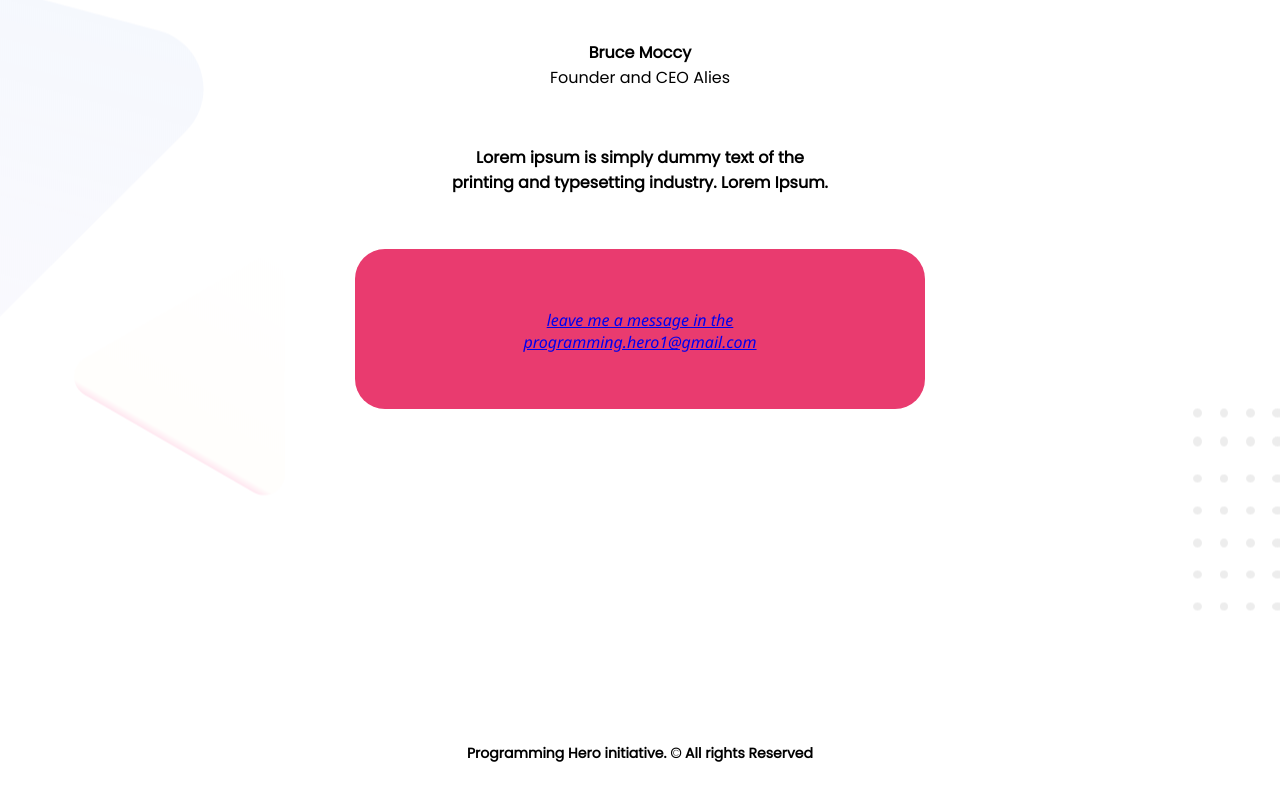
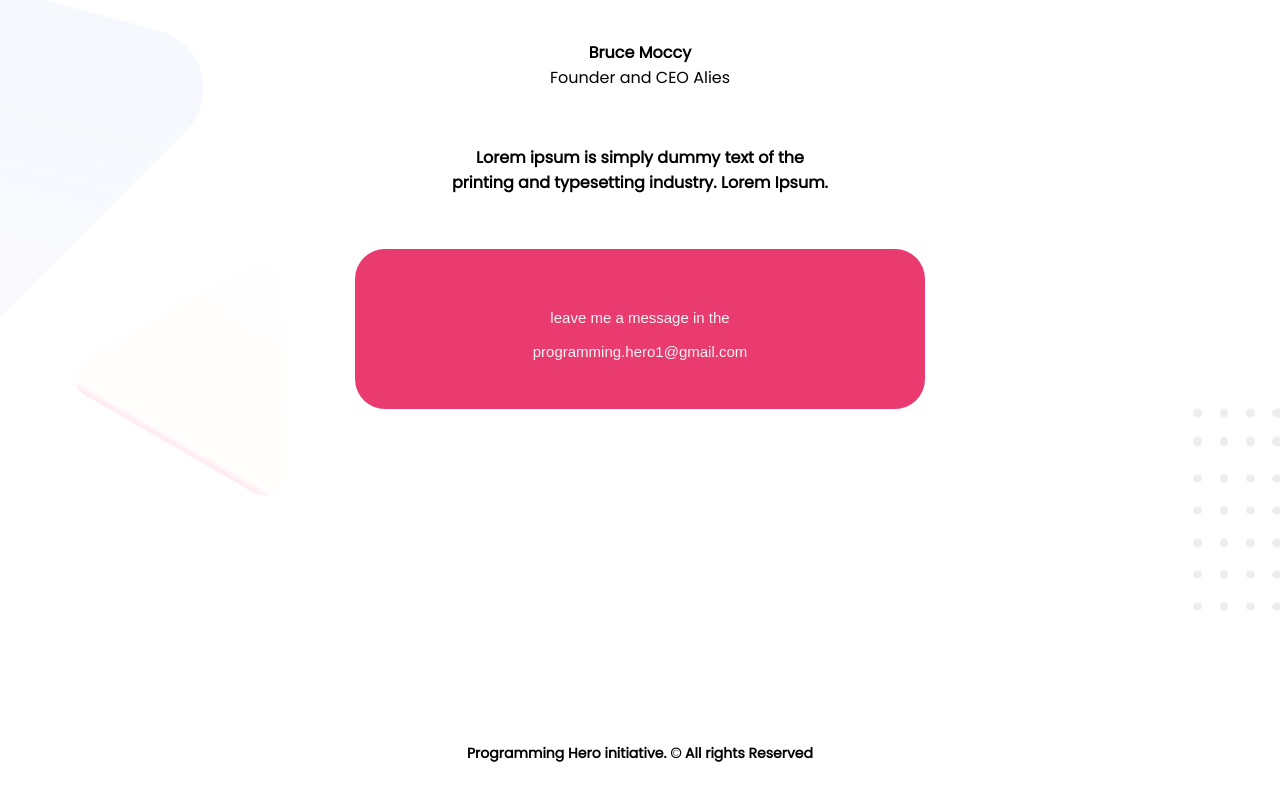
Before and after one commit to Rashedmbahrm/Personal-website, a plain HTML site: page index.html in a window 1280 px wide. Shown: the part 2315-3115 px from the top of the page. Drawn offline with Linux system fonts and the light colour scheme.

Commit message:
my first assignment

```diff
--- a/index.html
+++ b/index.html
@@ -59,7 +59,7 @@
                                 <div>  <p class="footer-paragraph">Lorem ipsum is simply dummy text of the <br>
                                         printing and typesetting industry. Lorem Ipsum.</p></div>
 
-                                    <div class="button"><a href="#">Leave me a message in the <br> programming.hero1@gmail.com</a></div>
+                                    <div class="button"><a href="#" id="email">Leave me a message in the<br> <br> programming.hero1@gmail.com</a></div>
 
                                 <div class="hero"> <h3>Programming Hero initiative. &#xa9 All rights Reserved</h3></div>
                             </section>
--- a/style.css
+++ b/style.css
@@ -116,3 +116,14 @@
             font-weight: 300;
             font-size: 12px;
         }
+
+
+        #email{
+            text-align: center;
+            text-decoration: none;
+            color: whitesmoke;
+            font-family: sans-serif;
+            font-weight: 400;
+            font-style: normal;
+            font-size: 15px;
+        }
```
